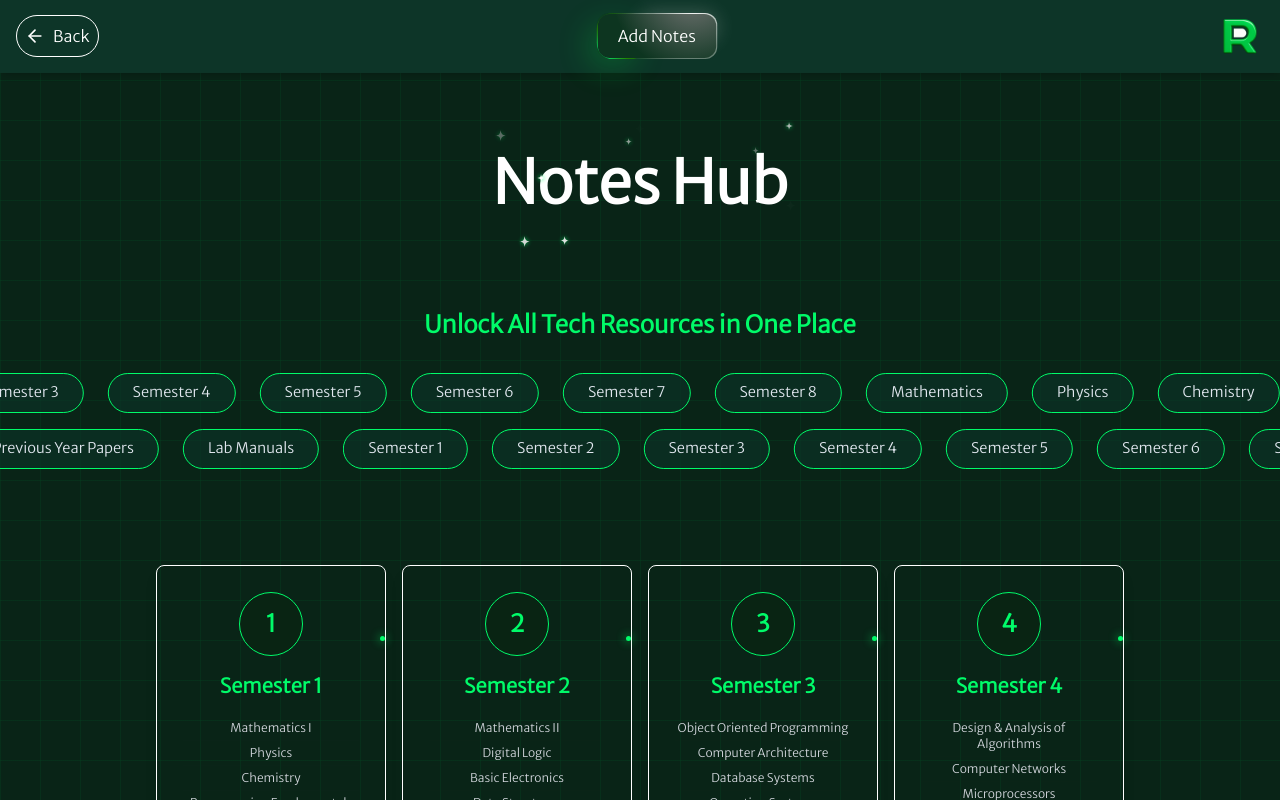
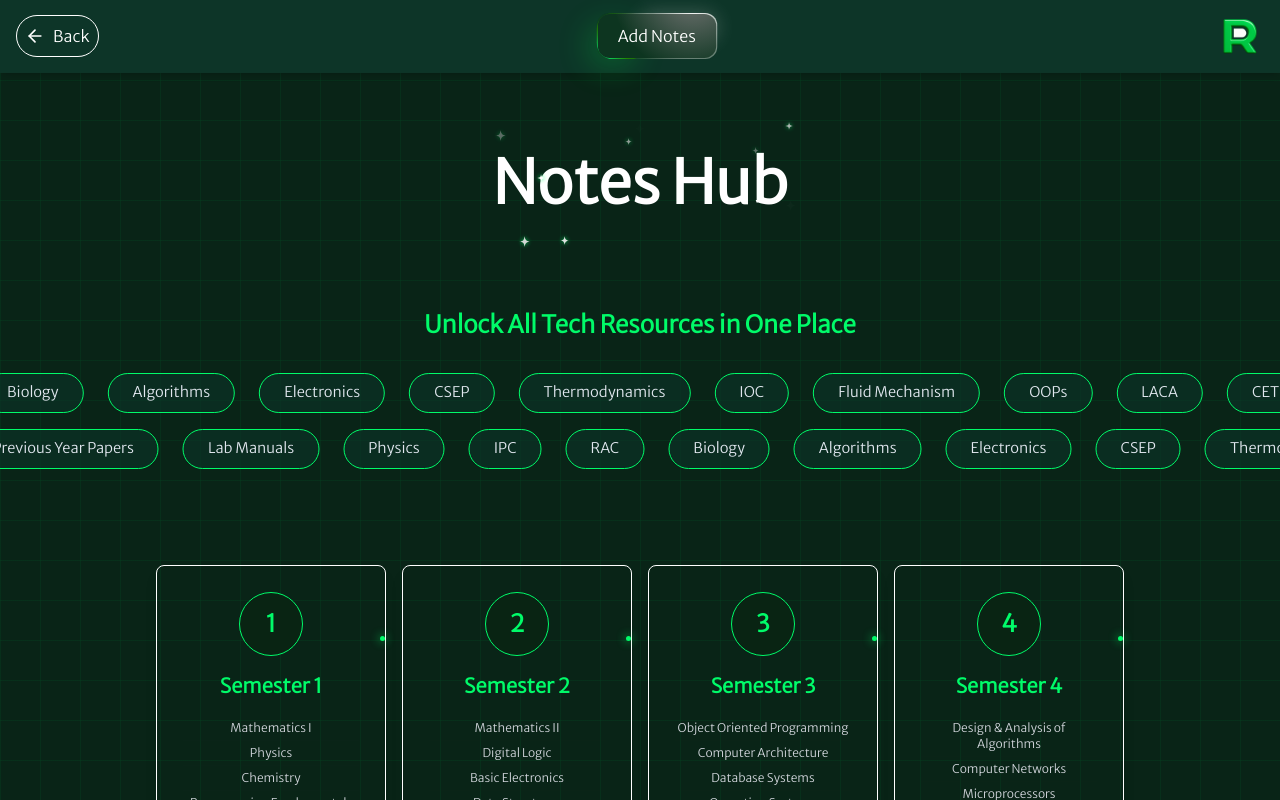
Before and after one commit to silverballz/rgverse, a React (Create React App) app: page /Notes in a window 1280 px wide. Shown: the top 800 px of the page. Built offline with nearby package versions, Linux system fonts and the light colour scheme.

Commit message:
Change links

```diff
--- a/src/Page/Notes.jsx
+++ b/src/Page/Notes.jsx
@@ -253,30 +253,35 @@ const Hero = () => {
 
 const Tags = () => {
   const tags = [
-    "Semester 1",
-    "Semester 2",
-    "Semester 3",
-    "Semester 4",
-    "Semester 5",
-    "Semester 6",
-    "Semester 7",
-    "Semester 8",
-    "Mathematics",
     "Physics",
-    "Chemistry",
-    "Programming",
-    "Data Structures",
+    "IPC",
+    "RAC",
+    "Biology",
     "Algorithms",
-    "Database Systems",
-    "Operating Systems",
+    "Electronics",
+    "CSEP",
+    "Thermodynamics",
+    "IOC",
+    "Fluid Mechanism",
+    "OOPs",
+    "LACA",
+    "CET",
+    "FFO",
+    "SFMMO",
+    "DBMS",
+    "COA",
+    "Statistical",
+    "CPT",
+    "CRE",
+    "HTO",
+    "MTO",
+    "PRE",
+    "Operating System",
+    "DAA",
+    "Data Mining",
+    "Linear Optimization",
+    "Mobile Computing",
     "Computer Networks",
-    "Software Engineering",
-    "Artificial Intelligence",
-    "Machine Learning",
-    "Web Development",
-    "Mobile Development",
-    "Cloud Computing",
-    "Cyber Security",
     "Theory of Computation",
     "Compiler Design",
     "Digital Electronics",
```
